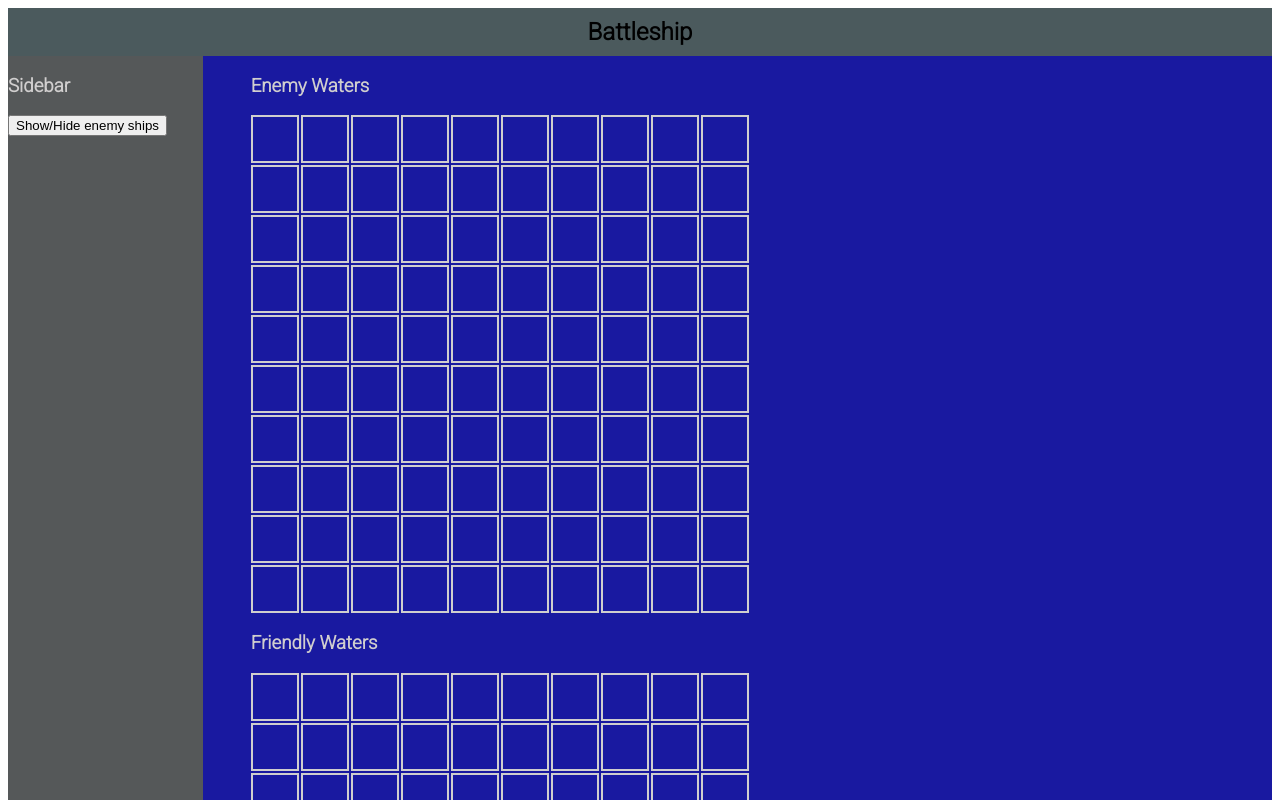
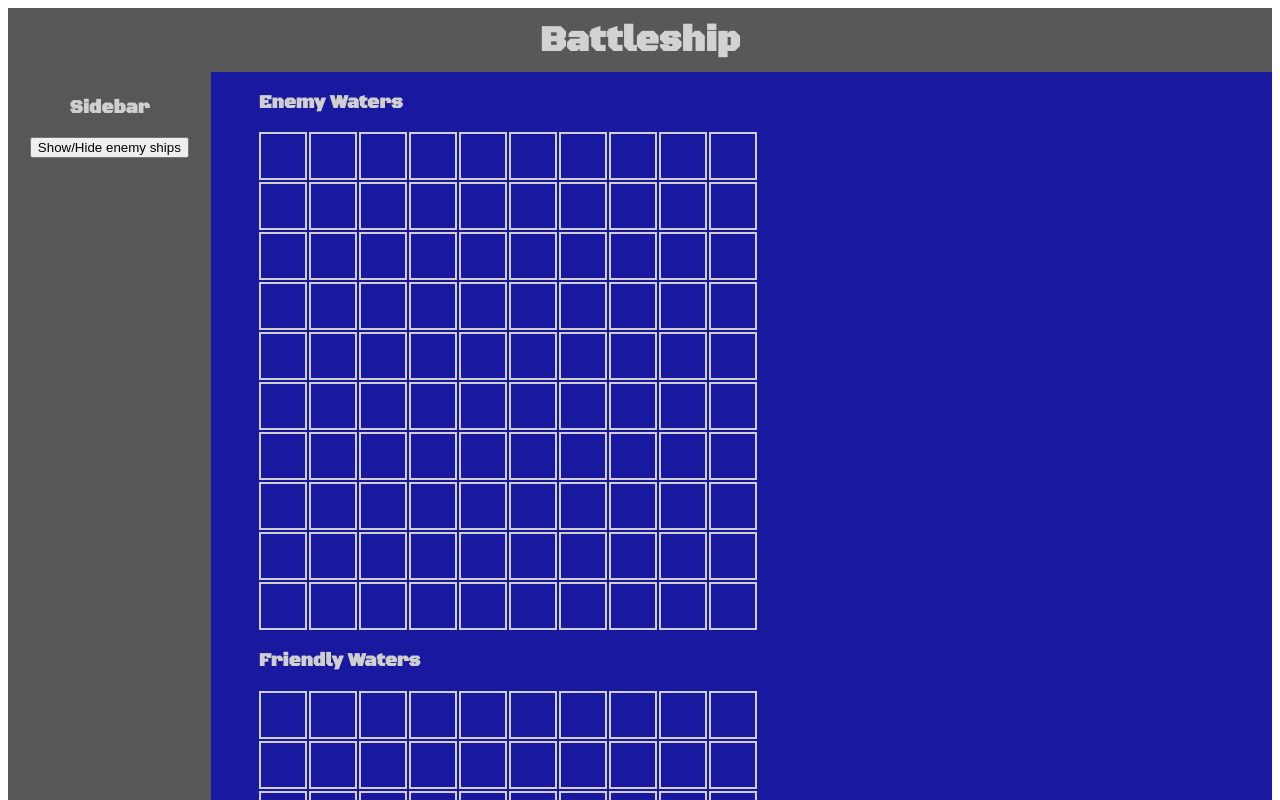
Before and after one commit to mikegecko/battleship, a website with bundled scripts: page index.html in a window 1280 px wide. Shown: the top 800 px of the page. Built offline with nearby package versions, Linux system fonts and the light colour scheme.

Commit message:
Add new font and changed some padding

```diff
--- a/styles.css
+++ b/styles.css
@@ -1,16 +1,19 @@
 @import url('https://fonts.googleapis.com/css2?family=Roboto:wght@300&display=swap');
+@import url('https://fonts.googleapis.com/css2?family=Black+Ops+One&display=swap');
 body{
     font-family: 'Roboto', sans-serif;
 }
 .header{
+    font-family: 'Black Ops One', sans-serif;
     display: flex;
     font-weight: bold;
-    font-size: 24px;
+    font-size: 36px;
+    color: rgb(210, 210, 210);
     width: 100%;
-    height: 3rem;
+    height: 4rem;
     justify-content: center;
     align-items: center;
-    background-color: rgb(75, 90, 93);
+    background-color: rgb(88, 88, 88);
 }
 .body-container{
     display: flex;
@@ -18,7 +21,9 @@ body{
 }
 .sidebar{
     width: 20%;
-    background-color: rgb(85, 88, 89);
+    background-color: rgb(87, 87, 87);
+    padding: .3rem;
+    text-align: center;
 }
 .game-area{
     display: flex;
@@ -58,6 +63,7 @@ body{
     padding: 1rem;
 }
 h3{
+    font-family: 'Black Ops One', sans-serif;
     color: rgb(208, 206, 206);
     font-weight: bolder;
 }
```
